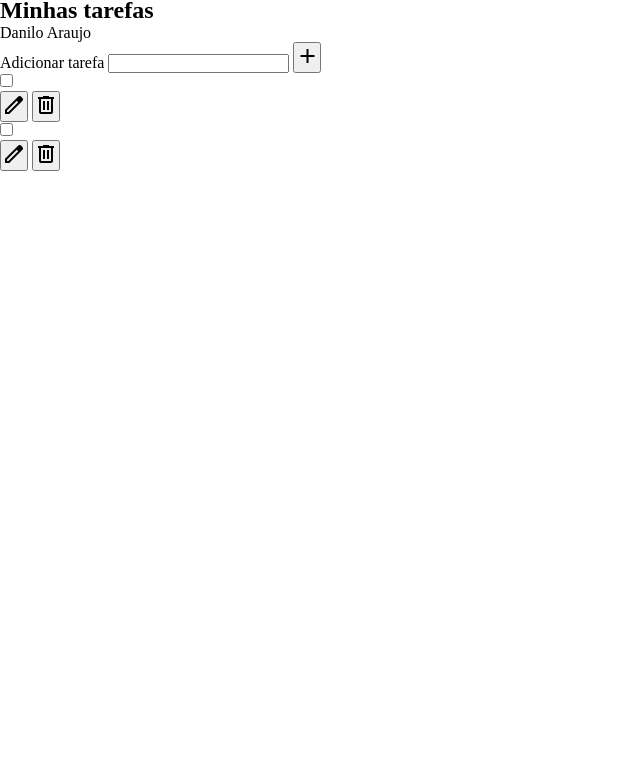
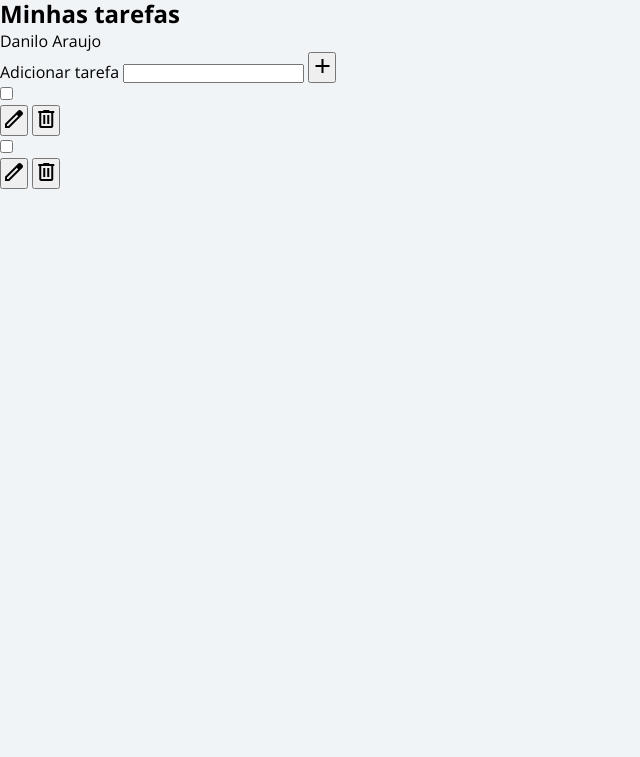
Before and after one commit to DaniloMendonca08/checkpoint-todolist, a plain HTML site: page index.html in a window 1280 px wide. Shown: the part 43-800 px from the top of the page, without its empty margins (0-640 px from the left). Drawn offline with nearby package versions, Linux system fonts and the light colour scheme.

Commit message:
body foi estilizado no css com os tipos de fontes, tamanho da fonte e cor do plano de fundo

```diff
--- a/css/style.css
+++ b/css/style.css
@@ -41,3 +41,9 @@
     height: 35px;
     border-radius: 50%;
   }
+
+  body {
+    font-family: 'Open Sans', Arial, Helvetica, sans-serif;
+    font-size: 16px;
+    background-color: var(--color-interface-light);
+  }
```
